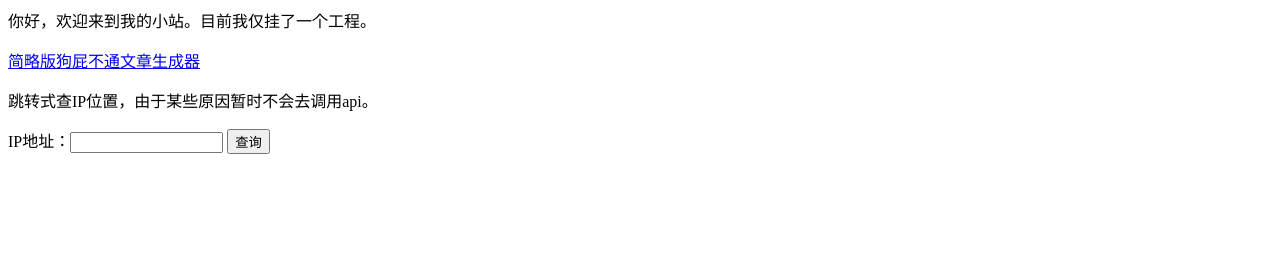
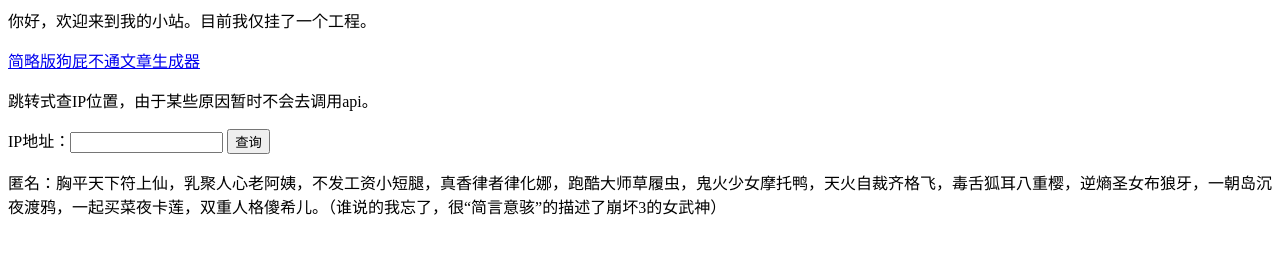
Before and after one commit to mqvideo/mqvideo.github.io, a plain HTML site: page index.html in a window 1280 px wide. Drawn offline with Linux system fonts and the light colour scheme.

Commit message:
Update index.html

```diff
--- a/index.html
+++ b/index.html
@@ -6,4 +6,6 @@
 <FORM METHOD="get" ACTION="https://www.ip138.com/iplookup.asp" name="ipform" target="_blank">
 <tr><td align="center">IP地址：<input type="text" name="ip" size="16">
 <input type="submit" value="查询"><INPUT TYPE="hidden" name="action" value="2">
+<br>
+<p>匿名：胸平天下符上仙，乳聚人心老阿姨，不发工资小短腿，真香律者律化娜，跑酷大师草履虫，鬼火少女摩托鸭，天火自裁齐格飞，毒舌狐耳八重樱，逆熵圣女布狼牙，一朝岛沉夜渡鸦，一起买菜夜卡莲，双重人格傻希儿。（谁说的我忘了，很“简言意骇”的描述了崩坏3的女武神）</p>
 </td></tr></FORM>
```
